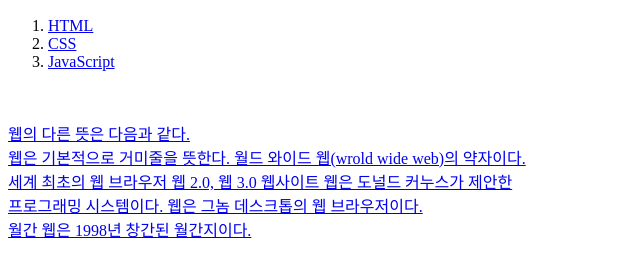
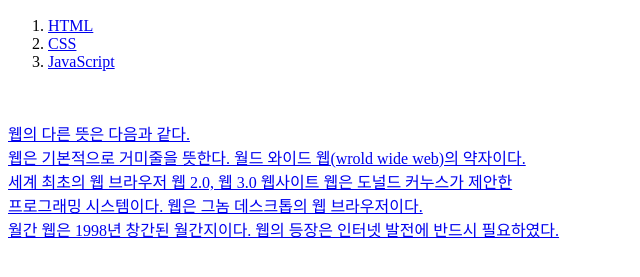
Before and after one commit to jgh042/my-first-web-site, a plain HTML site: page index.html in a window 1280 px wide. Shown: the part 125-402 px from the top of the page, without its empty margins (0-640 px from the left). Drawn offline with Linux system fonts and the light colour scheme.

Commit message:
Add files via upload

```diff
--- a/index.html
+++ b/index.html
@@ -21,7 +21,7 @@
 웹은 기본적으로 거미줄을 뜻한다. 월드 와이드 웹(wrold wide web)의 약자이다.<br>
 세계 최초의 웹 브라우저 웹 2.0, 웹 3.0 웹사이트 웹은 도널드 커누스가 제안한<br>
 프로그래밍 시스템이다. 웹은 그놈 데스크톱의 웹 브라우저이다.<br>
-월간 웹은 1998년 창간된 월간지이다.
+월간 웹은 1998년 창간된 월간지이다. 웹의 등장은 인터넷 발전에 반드시 필요하였다.
 </p><br>
  </body>
 </html>
```
